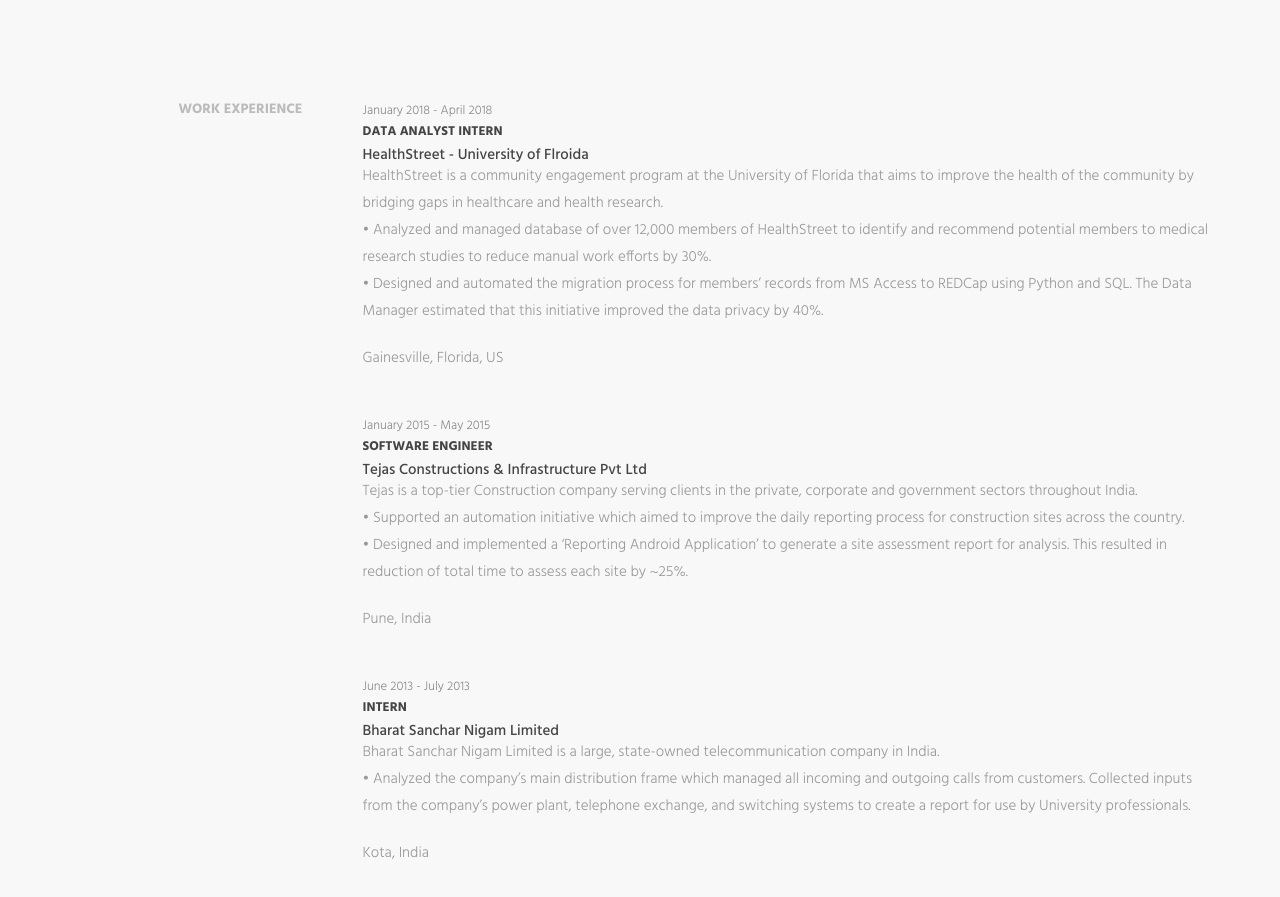
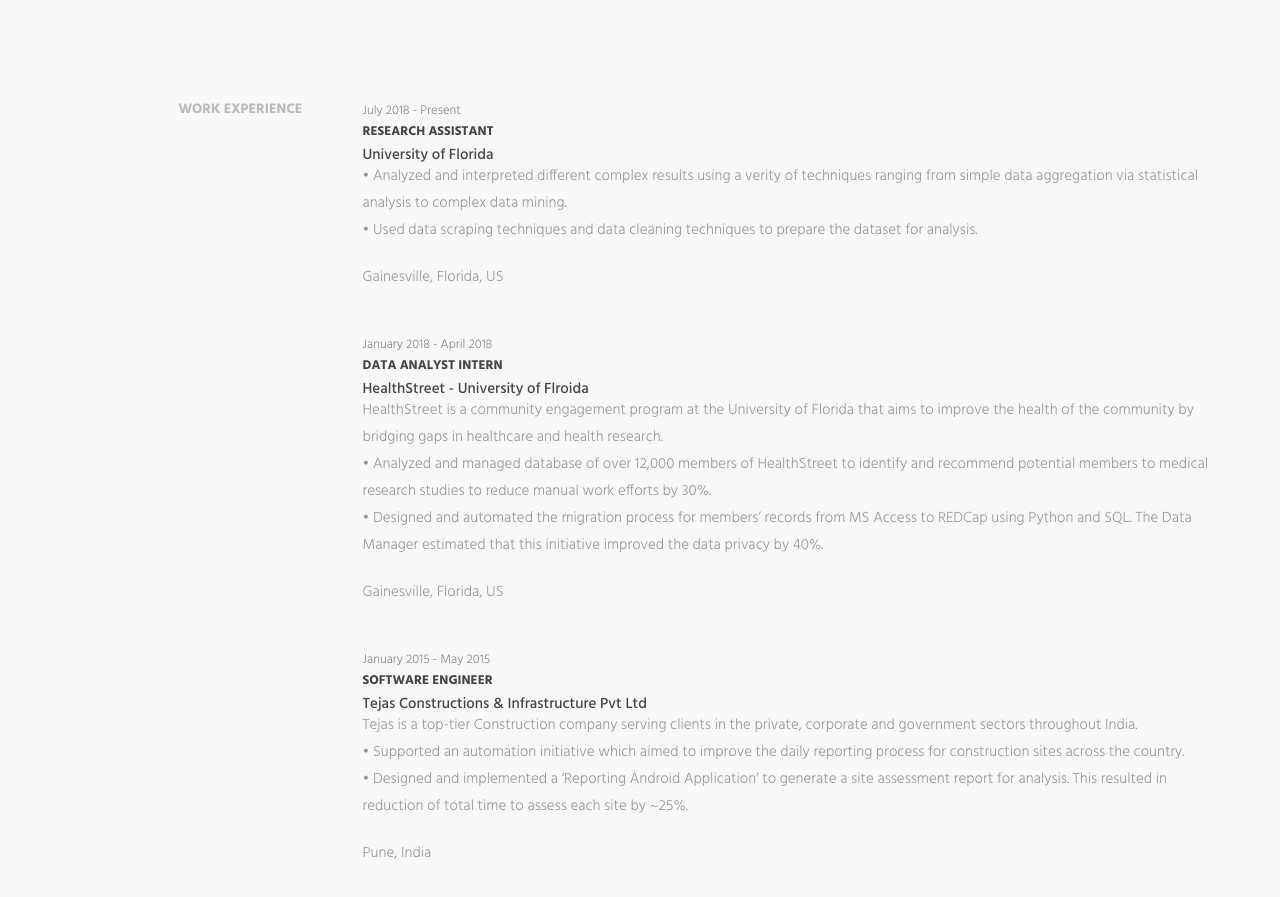
Before and after one commit to himanshuvaishnav/resume, a plain HTML site: page index.html in a window 1280 px wide. Shown: the part 812-1709 px from the top of the page. Drawn offline with Linux system fonts and the light colour scheme.

Commit message:
add work exp RA

```diff
--- a/index.html
+++ b/index.html
@@ -258,6 +258,24 @@
                 <div class="section-title"><h2>Work Experience</h2></div>
             </div>
             <div class="col-md-9">
+
+                    <div class="row">
+                            <div class="col-md-12">
+                                <div class="content-item">
+                                    <small>July 2018 - Present</small>
+                                    <h3>Research Assistant</h3>
+                                    <h4>University of Florida</h4>
+                                    <p>
+                                            • Analyzed and interpreted different complex results using a verity of techniques ranging from simple data aggregation via statistical analysis to complex data mining.<br>
+                                            • Used data scraping techniques and data cleaning techniques to prepare the dataset for analysis.
+
+                                    </p>
+                                    <p>Gainesville, Florida, US</p>
+                                </div>
+                                <!-- .experience-item -->
+                            </div>
+                    </div>
+
                 <div class="row">
                     <div class="col-md-12">
                         <div class="content-item">
```
